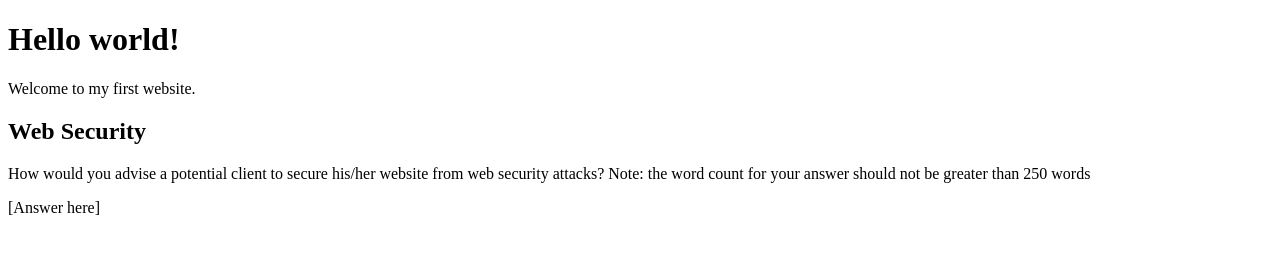
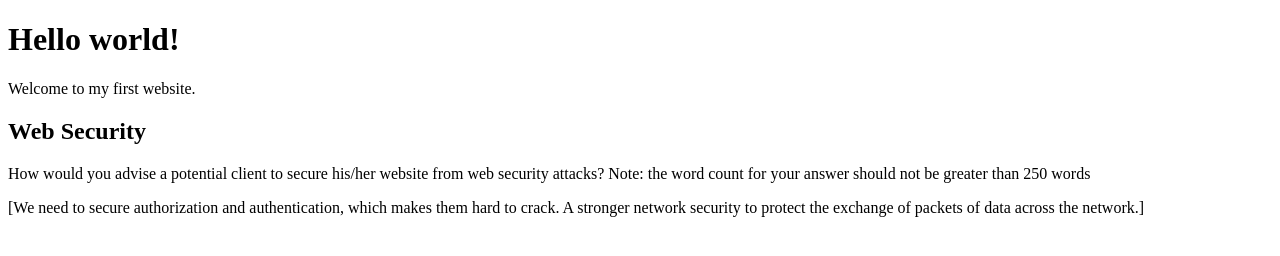
Before and after one commit to Noroff-FEU-Assignments/cross-course-project-RavandTaha, a plain HTML site: page index.html in a window 1280 px wide. Drawn offline with Linux system fonts and the light colour scheme.

Commit message:
Update index.html

```diff
--- a/index.html
+++ b/index.html
@@ -1,13 +1,20 @@
 <!DOCTYPE html>
 <html>
+
   <head>
+
     <title>My first website</title>
+
   </head>
+
   <body>
+
     <h1>Hello world!</h1>
     <p>Welcome to my first website.</p>
     <h2>Web Security</h2>
     <p id="web-security-question">How would you advise a potential client to secure his/her website from web security attacks? Note: the word count for your answer should not be greater than 250 words</p>
-    <p id="web-security-answer">[Answer here]</p>
+    <p id="web-security-answer">[We need to secure authorization and authentication, which makes them hard to crack. A stronger network security to protect the exchange of packets of data across the network.]</p>
+
   </body>
+
 </html>
```
